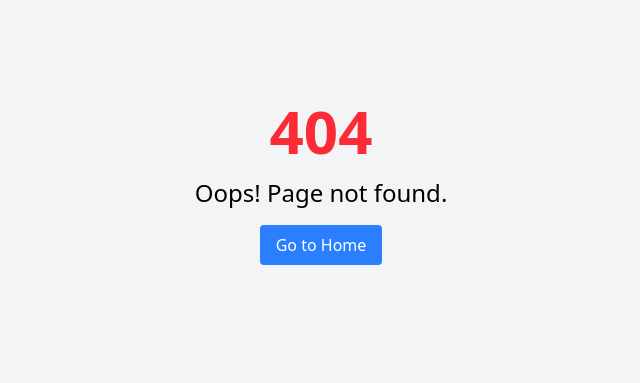
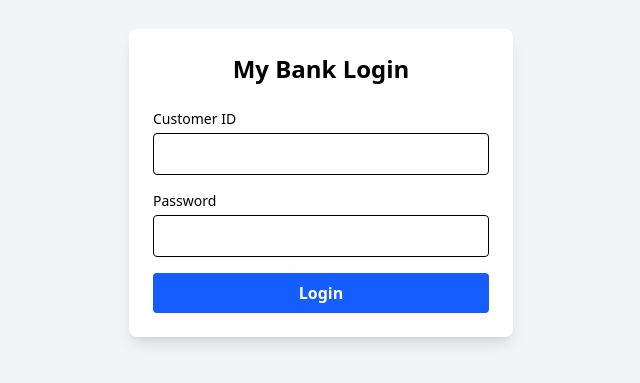
Before and after one commit to vasanth842000/MyBank-App, a React (Vite) app: page /login in a window 1280 px wide. Before the commit this address had no page. Shown: the part 217-600 px from the top of the page, without its empty margins (319-959 px from the left). Built offline with nearby package versions, Linux system fonts and the light colour scheme.

Commit message:
login api integration

```diff
--- a/src/@types/index.ts
+++ b/src/@types/index.ts
@@ -14,3 +14,24 @@ export type DataTableProps<T> = {
   total: number;
   onPageChange: (page: number) => void;
 };
+
+export interface IUser {
+  _id:string;
+  account_holder_name: string;
+  account_type_account_no: string;
+  balance: number;
+  phone: string;
+  email: string;
+  customer_id: string;
+  created_date: string;
+  updated_date: string;
+  createdAt: string;
+  updatedAt: string;
+  password: string; // hashed password
+  isAdmin: boolean;
+}
+
+export interface LoginData {
+  customer_id: string;
+  password: string;
+}
--- a/src/App.tsx
+++ b/src/App.tsx
@@ -1,5 +1,3 @@
-import { useSelector } from "react-redux";
-import type { RootState } from "./redux/store";
 import { BrowserRouter, Route, Routes } from "react-router-dom";
 import { Suspense } from "react";
 import Layout from "./components/appLayout/Layout";
@@ -9,11 +7,9 @@ import Loader from "./components/shared/Loader";
 import NotFound from "./NotFound";
 import Users from "./screens/Users";
 import FundTransfer from "./screens/FundTransfer";
+import LoginPage from "./screens/Login";
 
 function App() {
-  const { token, user } = useSelector((state: RootState) => state.auth);
-  console.log("token", token, "user", user);
-
   return (
     <BrowserRouter>
       <section className="max-w-[1800px] mx-auto">
@@ -25,6 +21,7 @@ function App() {
               <Route element={<Users />} path="/users" />
               <Route element={<FundTransfer />} path="/fund-transfer" />
             </Route>
+            <Route element={<LoginPage />} path="/login" />
             <Route element={<NotFound />} path="*" />
           </Routes>
         </Suspense>
--- /dev/null
+++ b/src/api/apiUrls.ts
@@ -0,0 +1,4 @@
+export const urls =  {
+    login: "/users/login",
+    userList: "/users",
+}
--- a/src/api/authApi.ts
+++ b/src/api/authApi.ts
@@ -1,11 +1,9 @@
 import API from "../axios";
+import {urls} from "../api/apiUrls"
+import type { LoginData } from "../@types";
 
-interface LoginData {
-  username: string;
-  password: string;
-}
 
 export const loginAPI = async (data: LoginData) => {
-  const res = await API.post("/login", data);
+  const res = await API.post(urls.login, data);
   return res.data; // { token: string }
 };
--- a/src/api/userApi.ts
+++ b/src/api/userApi.ts
@@ -1,6 +1,8 @@
 import API from "../axios";
+import {urls} from "../api/apiUrls"
+
 
 export const getUserAccountDetails = async () => {
-  const res = await API.get("/getUserDetails");
+  const res = await API.get(urls.userList);
   return res.data; // { token: string }
 };
--- a/src/axios.ts
+++ b/src/axios.ts
@@ -1,4 +1,4 @@
-import axios from "axios";
+import axios, { type AxiosResponse } from "axios";
 
 const API = axios.create({ baseURL: import.meta.env.VITE_API_URL });
 
@@ -9,4 +9,17 @@ API.interceptors.request.use((req) => {
   return req;
 });
 
+API.interceptors.response.use(
+  (response: AxiosResponse) => response,
+  (error) => {
+    if (error.response) {
+      if (error.response.status === 401) {
+        localStorage.removeItem("token");
+        window.location.href = "/login";
+      }
+    }
+    return Promise.reject(error);
+  }
+);
+
 export default API;
--- a/src/components/appLayout/Layout.tsx
+++ b/src/components/appLayout/Layout.tsx
@@ -1,8 +1,14 @@
-import type { FC } from "react";
-import { Outlet } from "react-router-dom";
+import { type FC } from "react";
+
+import { Navigate, Outlet } from "react-router-dom";
 import { CircleArrowLeft } from "lucide-react";
 import { AppSidebar } from "../appSidebar/AppSidebar";
+import { useAppSelector, type RootState } from "../../redux/store";
 const Layout: FC = () => {
+  const { token } = useAppSelector((state: RootState) => state.auth);
+
+  // Redirect to login if not authenticated
+  if (!token) return <Navigate to={"/login"} />;
   return (
     <section className="w-full flex">
       <AppSidebar />
--- a/src/components/appSidebar/AppSidebar.tsx
+++ b/src/components/appSidebar/AppSidebar.tsx
@@ -1,10 +1,11 @@
 import { NavLink, useNavigate } from "react-router-dom";
-import { useAppDispatch } from "../../redux/store";
+import { useAppDispatch, useAppSelector } from "../../redux/store";
 import { logout } from "../../redux/features/auth/authSlice";
 
 export function AppSidebar() {
   const navigate = useNavigate();
   const dispatch = useAppDispatch();
+  const { user } = useAppSelector((state) => state.auth);
 
   const handleLogout = () => {
     dispatch(logout());
@@ -32,12 +33,14 @@ export function AppSidebar() {
         <NavLink to="/beneficiaries" className={linkClasses}>
           Beneficiaries
         </NavLink>
-        <NavLink to="/users" className={linkClasses}>
-          Users
-        </NavLink>
         <NavLink to="/fund-transfer" className={linkClasses}>
           Fund Transfer
         </NavLink>
+        {user?.isAdmin && (
+          <NavLink to="/users" className={linkClasses}>
+            Users
+          </NavLink>
+        )}
       </nav>
 
       {/* Logout at bottom */}
--- a/src/redux/features/auth/authSlice.ts
+++ b/src/redux/features/auth/authSlice.ts
@@ -2,6 +2,7 @@ import { createSlice, createAsyncThunk } from "@reduxjs/toolkit";
 import type { PayloadAction } from '@reduxjs/toolkit';
 import { loginAPI } from "../../../api/authApi";
 import type { AuthState } from "./types";
+import type { IUser, LoginData } from "../../../@types";
 
 const initialState: AuthState = {
     token: localStorage.getItem("token") || "",
@@ -13,7 +14,7 @@ const initialState: AuthState = {
 // Async thunk for login
 export const loginUser = createAsyncThunk(
     "auth/login",
-    async (data: { username: string; password: string }, { rejectWithValue }) => {
+    async (data: LoginData, { rejectWithValue }) => {
         try {
             const response = await loginAPI(data);
             return response; // { token }
@@ -30,7 +31,7 @@ const authSlice = createSlice({
     reducers: {
         setCredentials: (
             state,
-            action: PayloadAction<{ token: string; user: string }>
+            action: PayloadAction<{ token: string; user: IUser }>
         ) => {
             state.token = action.payload.token;
             state.user = action.payload.user;
@@ -51,7 +52,6 @@ const authSlice = createSlice({
         builder.addCase(loginUser.fulfilled, (state, action: PayloadAction<{ token: string }>) => {
             state.status = "idle";
             state.token = action.payload.token;
-            state.user = "User"; // you can decode JWT to get username
             localStorage.setItem("token", action.payload.token);
         });
         // eslint-disable-next-line @typescript-eslint/no-explicit-any
--- a/src/redux/features/auth/types.ts
+++ b/src/redux/features/auth/types.ts
@@ -1,6 +1,8 @@
+import type { IUser } from "../../../@types";
+
 export interface AuthState {
   token: string;
-  user: string | null;
+  user: IUser | null;
   status: "idle" | "loading" | "failed";
   error: string | null;
 }
--- /dev/null
+++ b/src/screens/Login.tsx
@@ -0,0 +1,95 @@
+import React, { useState } from "react";
+import { useNavigate } from "react-router-dom";
+import { useAppDispatch } from "../redux/store";
+import { setCredentials } from "../redux/features/auth/authSlice";
+import type { IUser } from "../@types";
+import API from "../axios";
+
+const LoginPage: React.FC = () => {
+  const [customerId, setCustomerId] = useState("");
+  const [password, setPassword] = useState("");
+  const [error, setError] = useState<string | null>(null);
+  const dispatch = useAppDispatch();
+  const navigate = useNavigate();
+
+  const handleSubmit = async (e: React.FormEvent) => {
+    e.preventDefault();
+    setError(null);
+
+    try {
+      // Call API directly
+      const response = await API.post<{ token: string; user: IUser }>(
+        "/users/login",
+        {
+          customer_id: customerId,
+          password,
+        }
+      );
+
+      const { token, user } = response.data;
+
+      // Save token & user in Redux and localStorage
+      dispatch(setCredentials({ token, user }));
+
+      // Redirect to home page
+      navigate("/");
+    } catch (err: any) {
+      // Handle error
+      setError(
+        err.response?.data?.message || "Login failed. Please try again."
+      );
+    }
+  };
+
+  return (
+    <div className="flex items-center justify-center h-screen bg-gray-100">
+      <div className="w-full max-w-sm p-6 bg-white rounded-lg shadow-lg">
+        <h2 className="text-2xl font-bold text-center mb-6">My Bank Login</h2>
+        <form className="space-y-4">
+          <div>
+            <label
+              htmlFor="customerId"
+              className="block text-sm font-medium mb-1"
+            >
+              Customer ID
+            </label>
+            <input
+              type="text"
+              id="customerId"
+              value={customerId}
+              onChange={(e) => setCustomerId(e.target.value)}
+              className="w-full px-4 py-2 border rounded focus:outline-none focus:ring-2 focus:ring-blue-500"
+              required
+            />
+          </div>
+          <div>
+            <label
+              htmlFor="password"
+              className="block text-sm font-medium mb-1"
+            >
+              Password
+            </label>
+            <input
+              type="password"
+              id="password"
+              value={password}
+              onChange={(e) => setPassword(e.target.value)}
+              className="w-full px-4 py-2 border rounded focus:outline-none focus:ring-2 focus:ring-blue-500"
+              required
+            />
+          </div>
+          {error && <p className="text-red-600 text-sm">{error}</p>}
+          <button
+            type="button"
+            onClick={handleSubmit}
+            className="w-full py-2 bg-blue-600 text-white font-semibold rounded hover:bg-blue-700 transition"
+          >
+            Login
+          </button>
+        </form>
+      </div>
+    </div>
+  );
+};
+
+export default LoginPage;
--- a/src/screens/Users.tsx
+++ b/src/screens/Users.tsx
@@ -1,5 +1,61 @@
+import { useEffect, useState } from "react";
+import type { Column, IUser } from "../@types";
+import API from "../axios";
+import DataTable from "../components/shared/Datatable";
+import Loader from "../components/shared/Loader";
+
 const Users = () => {
-  return <section>User Page</section>;
+  const [users, setUsers] = useState<IUser[]>([]);
+  const [loading, setLoading] = useState(false);
+  const [page, setPage] = useState(1);
+  const [pageSize] = useState(5);
+
+  // Fetch users from API
+  const fetchUsers = async () => {
+    try {
+      setLoading(true);
+      const response = await API.get(`/users`);
+      setUsers(response.data);
+    } catch (err) {
+      console.error("Error fetching users:", err);
+    } finally {
+      setLoading(false);
+    }
+  };
+
+  useEffect(() => {
+    fetchUsers();
+  }, []);
+
+  // Define table columns
+  const columns: Column<IUser>[] = [
+    { key: "customer_id", header: "Customer ID", align: "left" },
+    { key: "account_holder_name", header: "Name", align: "left" },
+    { key: "account_type_account_no", header: "Account No", align: "left" },
+    { key: "phone", header: "Phone", align: "left" },
+    { key: "email", header: "Email", align: "left" },
+    {
+      key: "created_date",
+      header: "Created At",
+      render: (val) => new Date(val).toLocaleDateString(),
+      align: "left",
+    },
+  ];
+
+  if (loading) return <Loader />;
+  return (
+    <section>
+      <h2 className="text-2xl font-bold mb-4">Users</h2>
+      <DataTable
+        columns={columns}
+        data={users ?? []}
+        page={page}
+        pageSize={pageSize}
+        total={users?.length as number}
+        onPageChange={(p: number) => setPage(p)}
+      />
+    </section>
+  );
 };
 
 export default Users;
```
